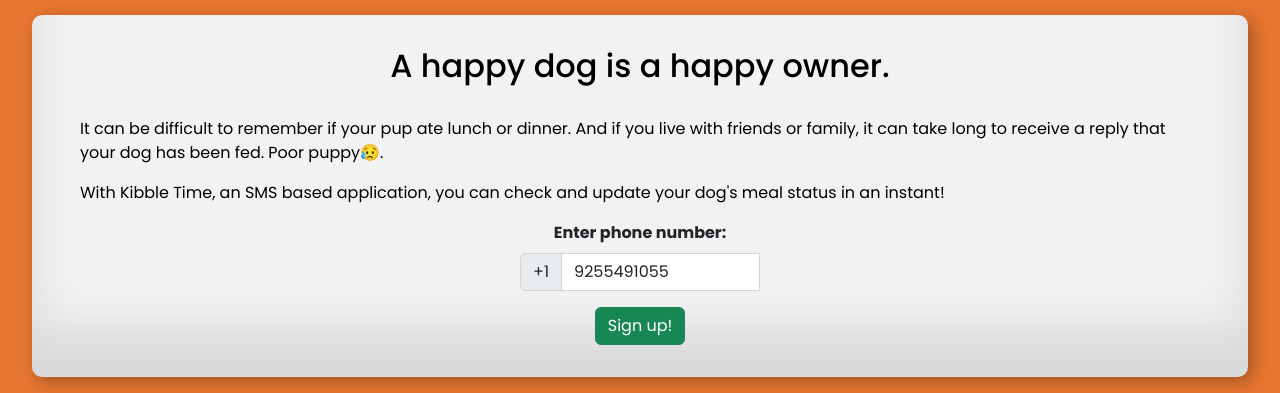
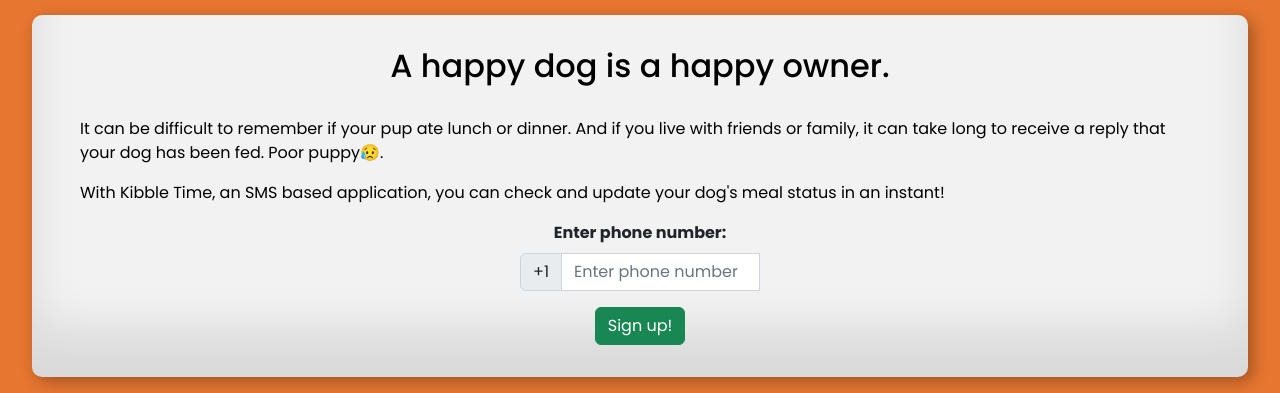
Before and after one commit to ericvpineda/kibble-time, a Flask app: page / in a window 1280 px wide. Shown: the part 801-1194 px from the top of the page. Run offline with Flask 3, Linux system fonts and the light colour scheme.

Commit message:
updated -- removed value property index.html

```diff
--- a/templates/index.html
+++ b/templates/index.html
@@ -31,7 +31,7 @@
 
                 <div class="input-group submission">
                     <span class="input-group-text">+1</span>
-                    <input class="form-control" name="phone" pattern="[0-9]{3}[-]?[0-9]{3}[-]?[0-9]{4}" type="tel" placeholder="Enter phone number" value="9255491055" required>
+                    <input class="form-control" name="phone" pattern="[0-9]{3}[-]?[0-9]{3}[-]?[0-9]{4}" type="tel" placeholder="Enter phone number" required>
                     <div class="invalid-feedback">
                         Enter a valid phone number.
                     </div>
```
